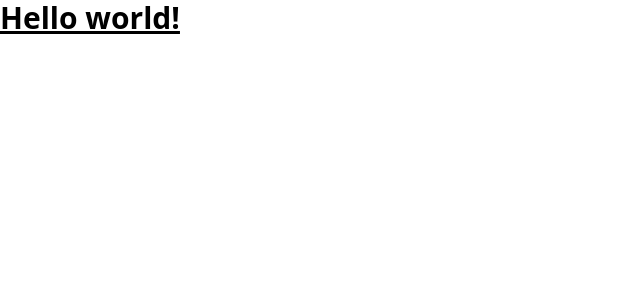
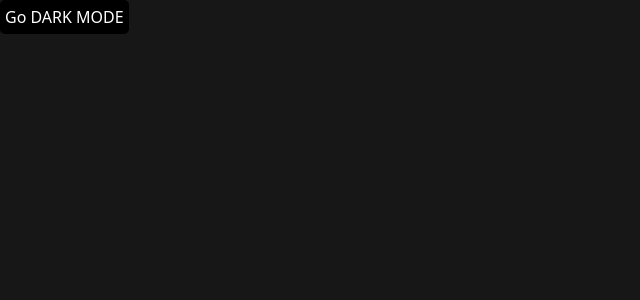
Before and after one commit to MasterBrian99/MasterBrian99.github.io, a React (Vite) app: page / in a window 1280 px wide. Shown: the top 300 px of the page, without its empty margins (0-640 px from the left). Built offline with nearby package versions, Linux system fonts and the light colour scheme.

Commit message:
add dark theme

```diff
--- a/src/App.tsx
+++ b/src/App.tsx
@@ -1,7 +1,17 @@
 import { useState } from "react";
+import ThemeSwitch from "./components/ThemeSwitch/ThemeSwitch";
+import ThemeContextWrapper from "./context/ThemeContext/ThemeContextWrapper";
 
 function App() {
-  return <h1 className="text-3xl font-bold underline">Hello world!</h1>;
+  return (
+    <>
+      <ThemeContextWrapper>
+        <ThemeSwitch />
+        <h1 className="h-screen w-screen min-h-screen bg-neutral-900 dark:bg-green-500">
+          Hello world!
+        </h1>
+      </ThemeContextWrapper>
+    </>
+  );
 }
-
 export default App;
--- /dev/null
+++ b/src/components/ThemeSwitch/ThemeSwitch.tsx
@@ -0,0 +1,26 @@
+import React from "react";
+import ThemeContext from "../../context/ThemeContext/ThemeContext";
+
+const ThemeSwitch = () => {
+  const { currentTheme, changeCurrentTheme } = React.useContext(ThemeContext);
+
+  return (
+    <button
+      data-testid="switch-theme-btn"
+      style={{
+        padding: 5,
+        borderRadius: 5,
+        color: currentTheme === "light" ? "white" : "black",
+        background: currentTheme === "light" ? "black" : "white",
+      }}
+      className={"absolute"}
+      onClick={() =>
+        changeCurrentTheme(currentTheme === "light" ? "dark" : "light")
+      }
+    >
+      Go {currentTheme === "light" ? "DARK MODE" : "LIGHT MODE"}
+    </button>
+  );
+};
+
+export default ThemeSwitch;
--- /dev/null
+++ b/src/context/ThemeContext/ThemeContext.tsx
@@ -0,0 +1,10 @@
+import { createContext } from "react";
+
+const defaultValue = {
+  currentTheme: "light",
+  changeCurrentTheme: (newTheme: "light" | "dark") => {},
+};
+
+const ThemeContext = createContext(defaultValue);
+
+export default ThemeContext;
--- /dev/null
+++ b/src/context/ThemeContext/ThemeContextWrapper.tsx
@@ -0,0 +1,24 @@
+import { useState, useEffect, FC, ReactNode } from "react";
+import ThemeContext from "./ThemeContext";
+
+const ThemeContextWrapper: FC<{ children: ReactNode }> = ({ children }) => {
+  const [theme, setTheme] = useState(localStorage.getItem("theme") || "light");
+
+  const changeCurrentTheme = (newTheme: "light" | "dark") => {
+    setTheme(newTheme);
+    localStorage.setItem("theme", newTheme);
+  };
+
+  useEffect(() => {
+    if (theme === "light") document.body.classList.remove("dark");
+    else document.body.classList.add("dark");
+  }, [theme]);
+
+  return (
+    <ThemeContext.Provider value={{ currentTheme: theme, changeCurrentTheme }}>
+      {children}
+    </ThemeContext.Provider>
+  );
+};
+
+export default ThemeContextWrapper;
--- a/tailwind.config.cjs
+++ b/tailwind.config.cjs
@@ -5,4 +5,5 @@ module.exports = {
     extend: {},
   },
   plugins: [],
+  darkMode: "class",
 };
```
